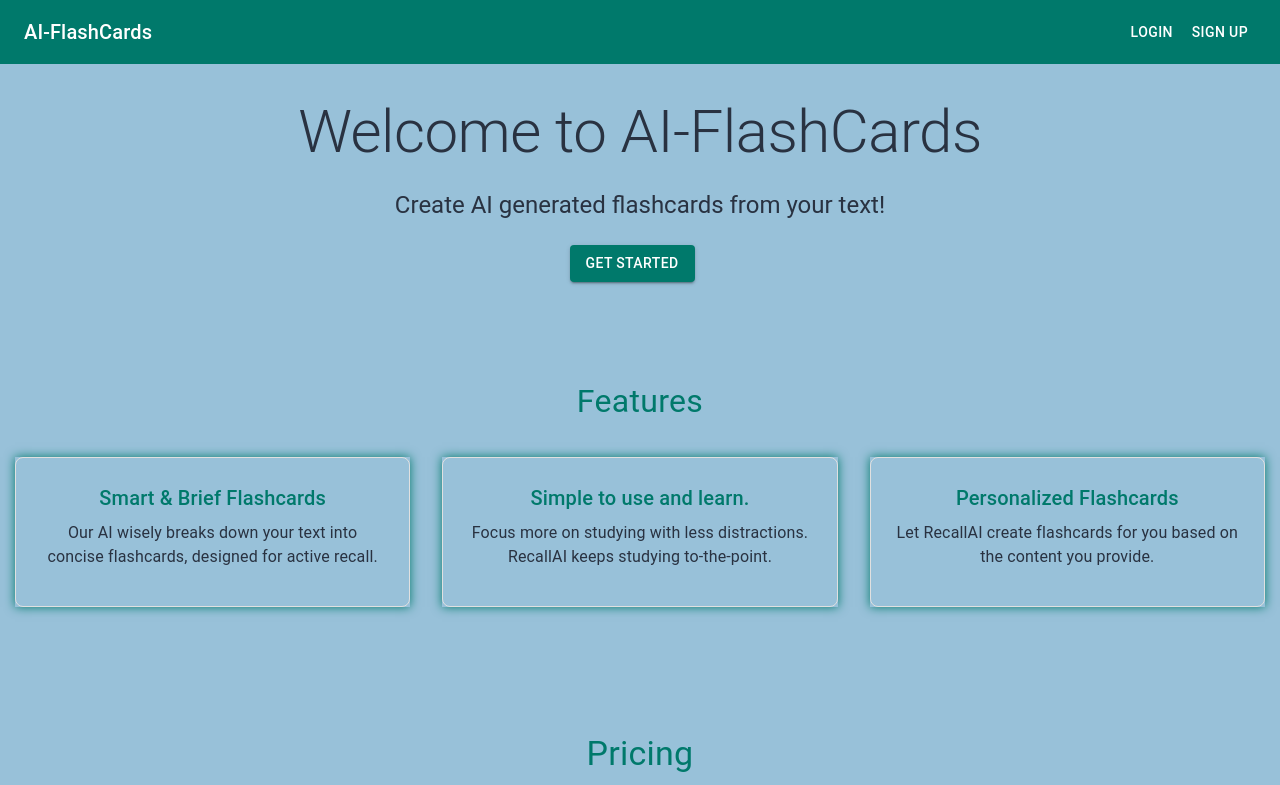
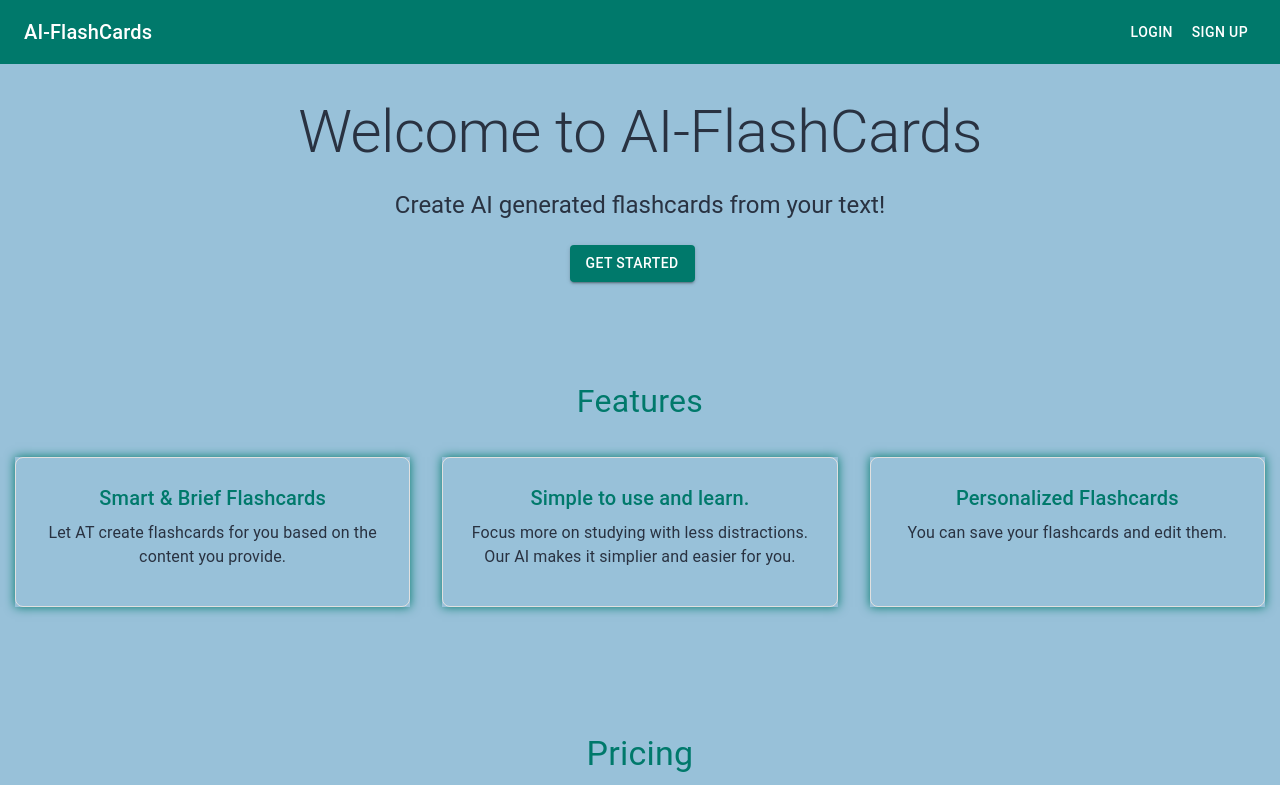
Before and after one commit to JasonYay210/Stripe-AiFlashcards, a Next.js app: page / in a window 1280 px wide. Shown: the top 785 px of the page. Built offline with nearby package versions, Linux system fonts and the light colour scheme; no server answers.

Commit message:
changed features section descriptions

```diff
--- a/app/page.js
+++ b/app/page.js
@@ -102,9 +102,9 @@ export default function Home() {
                 WebkitTextFillColor: 'transparent',
               }}>{title}</Typography>
               <Typography gutterBottom sx={{ color: '#293241' }}>
-                {index === 0 ? 'Our AI wisely breaks down your text into concise flashcards, designed for active recall.' :
-                 index === 1 ? 'Focus more on studying with less distractions. RecallAI keeps studying to-the-point.' :
-                 'Let RecallAI create flashcards for you based on the content you provide.'}
+                {index === 0 ? 'Let AT create flashcards for you based on the content you provide.' :
+                 index === 1 ? 'Focus more on studying with less distractions. Our AI makes it simplier and easier for you.' :
+                 'You can save your flashcards and edit them.'}
               </Typography>
             </Box>
           </motion.div>
```
